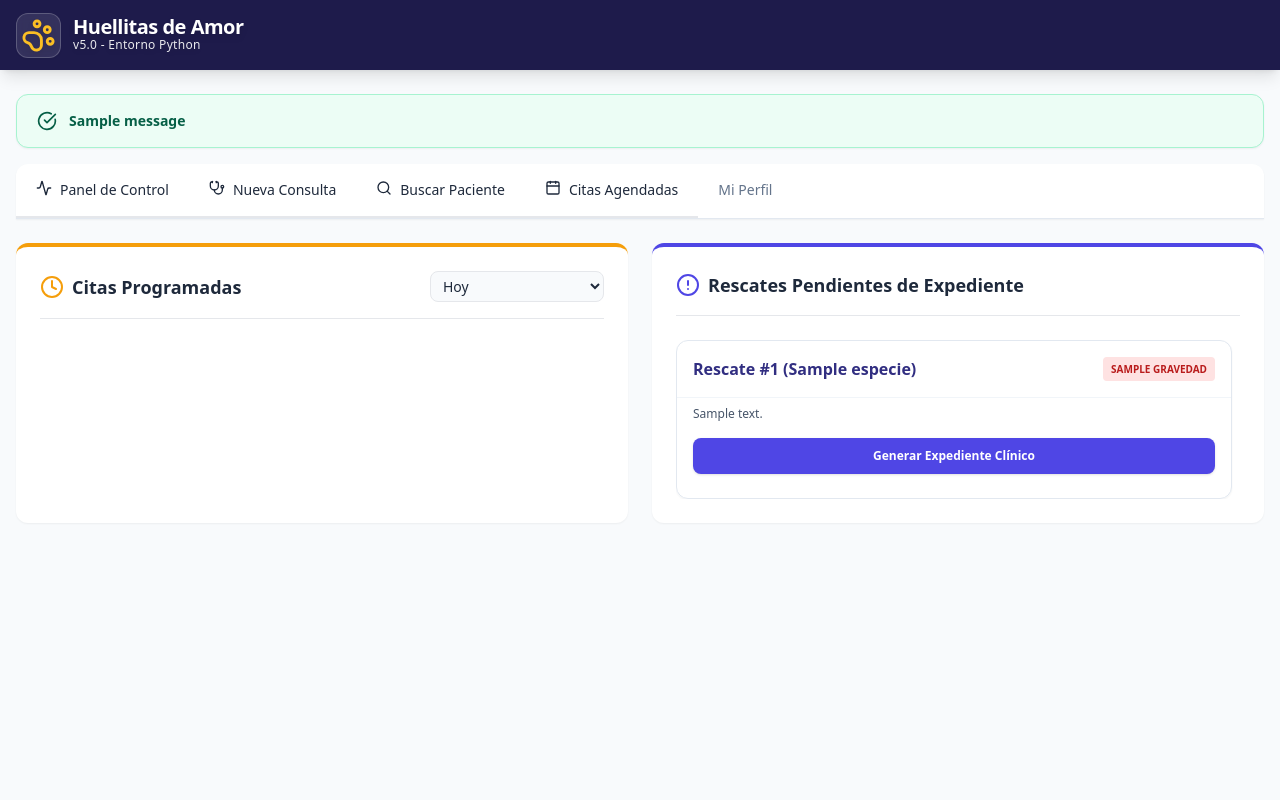
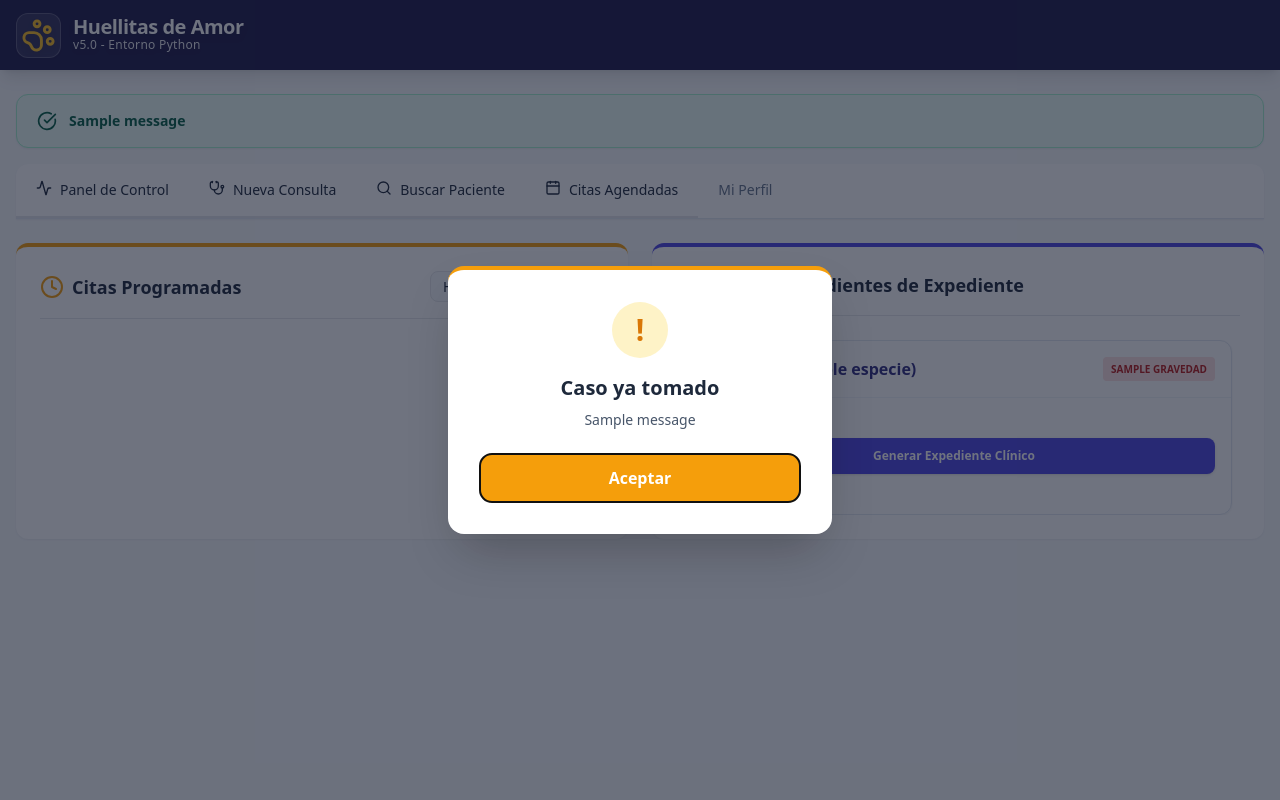
Before and after one commit to awita-de-uvaxd/Sistema-refugio-de-animales, a Flask app: template templates/veterinario.html in a window 1280 px wide. Run offline with Flask 3, Linux system fonts and the light colour scheme; tables that the repository leaves empty hold one stand-in row (values such as "Sample post"); the template is opened without the code that fills it: values that come from a table or form of the project are taken from there, most other values are stand-ins (such as "Sample title", 1, 10 or a date in 2020); grey boxes marked "Sample" are stand-in pictures; one stand-in notice (Sample message) is shown; some libraries are stand-ins or nearby versions.

Commit message:
Actualización de la toma de casos (RESCATISTA)
Bloquear casos ya tomados por otro rescatista
El primero que pulsa tomar el caso se lo queda; al segundo le sale una ventana de aviso con botón Aceptar

Creación de un nuevo archivo llamado "aviso_caso_tomado" en la carpeta compartidos

```diff
--- a/app.py
+++ b/app.py
@@ -505,31 +505,95 @@ def registro():
 
     return render_template('login/inicio.html', modo='registro')
 
+
+# ==========================================
+# TOMAR CASO: el primero usuario que lo toma, se queda con él; los demás reciben un mensaje de er
+# ==========================================
+MSG_TOMADO = "Este caso ya fue tomado por otro compañero."
+
+def mia(uid):
+    """Estado que queda guardado cuando alguien toma un caso: 'Tomada:<id del usuario>'."""
+    return f"Tomada:{uid}"
+
+def reclamar(modelo, registro_id, uid):
+    """Intenta tomar el registro. Es atómico: el UPDATE solo cambia la fila si TODAVÍA está 'Pendiente',
+    así que si dos personas pulsan a la vez, solo una obtiene rowcount == 1.
+    Devuelve True si el caso es mío (lo acabo de tomar o ya lo había tomado yo)."""
+    try:
+        registro_id = int(registro_id)
+    except (TypeError, ValueError):
+        return False
+    tomado = modelo.query.filter_by(id=registro_id, estado='Pendiente').update(
+        {'estado': mia(uid)}, synchronize_session=False)
+    db.session.commit()
+    if tomado == 1:
+        return True
+    return modelo.query.filter_by(id=registro_id, estado=mia(uid)).count() == 1
+
+@app.route('/tomar_alerta/<int:alerta_id>', methods=['POST'])
+def tomar_alerta(alerta_id):
+    if 'usuario_id' not in session or session['rol'] != 'rescatista': return redirect(url_for('login'))
+    if reclamar(Alerta, alerta_id, session['usuario_id']):
+        return redirect(url_for('rescatista', caso=alerta_id))
+    flash(MSG_TOMADO, 'tomado')
+    return redirect(url_for('rescatista'))
+
+@app.route('/tomar_rescate/<int:rescate_id>', methods=['POST'])
+def tomar_rescate(rescate_id):
+    if 'usuario_id' not in session or session['rol'] != 'veterinario': return redirect(url_for('login'))
+    if reclamar(Rescate, rescate_id, session['usuario_id']):
+        return redirect(url_for('veterinario', rescate=rescate_id))
+    flash(MSG_TOMADO, 'tomado')
+    return redirect(url_for('veterinario'))
+
+@app.route('/tomar_cita/<int:cita_id>', methods=['POST'])
+def tomar_cita(cita_id):
+    if 'usuario_id' not in session or session['rol'] != 'veterinario': return redirect(url_for('login'))
+    if reclamar(Cita, cita_id, session['usuario_id']):
+        return redirect(url_for('veterinario', cita=cita_id))
+    flash(MSG_TOMADO, 'tomado')
+    return redirect(url_for('veterinario'))
+
+
+
 # ==========================================
 # 3. RUTAS DE VISUALIZACIÓN
 # ==========================================
-
 @app.route('/rescatista')
 def rescatista():
     if 'usuario_id' not in session or session['rol'] != 'rescatista': return redirect(url_for('login'))
 
-    rescates_db = Rescate.query.filter_by(rescatista_id=session['usuario_id']).all()
-    alertas_db = Alerta.query.filter_by(estado='Pendiente').order_by(Alerta.id.desc()).all()
-    user_data = Usuario.query.get(session['usuario_id']) # Inyección de datos
-
-    return render_template('rescatista.html', mis_rescates=rescates_db, alertas=alertas_db, usuario_data=user_data)
+    uid = session['usuario_id']
+    rescates_db = Rescate.query.filter_by(rescatista_id=uid).all()
+    # Pendientes + las que YO ya tomé (por si cerré la página antes de crear la ficha)
+    alertas_db = Alerta.query.filter(Alerta.estado.in_(['Pendiente', mia(uid)])).order_by(Alerta.id.desc()).all()
+    user_data = Usuario.query.get(uid) # Inyección de datos
+
+    # Si vengo de "Tomar Caso", abre el formulario con esa alerta (solo si de verdad es mía)
+    caso_tomado = Alerta.query.get(request.args.get('caso', type=int)) if request.args.get('caso') else None
+    if caso_tomado and caso_tomado.estado != mia(uid): caso_tomado = None
+
+    return render_template('rescatista.html', mis_rescates=rescates_db, alertas=alertas_db, usuario_data=user_data, caso_tomado=caso_tomado)
 
 @app.route('/veterinario')
 def veterinario():
     if 'usuario_id' not in session or session['rol'] != 'veterinario': return redirect(url_for('login'))
 
-    rescates_pendientes = Rescate.query.filter_by(estado='Pendiente').all()
+    uid = session['usuario_id']
+    visibles = ['Pendiente', mia(uid)]   # pendientes + los que YO ya tomé
+    rescates_pendientes = Rescate.query.filter(Rescate.estado.in_(visibles)).all()
     todos_pacientes = Paciente.query.all()
-    citas_pendientes = Cita.query.filter_by(estado='Pendiente').order_by(Cita.fecha.asc()).all()
+    citas_pendientes = Cita.query.filter(Cita.estado.in_(visibles)).order_by(Cita.fecha.asc()).all()
     hoy = datetime.utcnow().strftime('%Y-%m-%d')
-    user_data = Usuario.query.get(session['usuario_id']) # Inyección de datos
-
-    return render_template('veterinario.html', rescates=rescates_pendientes, pacientes=todos_pacientes, citas=citas_pendientes, hoy=hoy, usuario_data=user_data)
+    user_data = Usuario.query.get(uid) # Inyección de datos
+
+    # Si vengo de "Atender"/"Generar Expediente", abre la consulta (solo si de verdad es mío)
+    rescate_tomado = Rescate.query.get(request.args.get('rescate', type=int)) if request.args.get('rescate') else None
+    if rescate_tomado and rescate_tomado.estado != mia(uid): rescate_tomado = None
+    cita_tomada = Cita.query.get(request.args.get('cita', type=int)) if request.args.get('cita') else None
+    if cita_tomada and cita_tomada.estado != mia(uid): cita_tomada = None
+
+    return render_template('veterinario.html', rescates=rescates_pendientes, pacientes=todos_pacientes, citas=citas_pendientes, hoy=hoy, usuario_data=user_data, rescate_tomado=rescate_tomado, cita_tomada=cita_tomada)
 
 @app.route('/usuario')
 def usuario():
@@ -840,7 +904,9 @@ def crear_alerta():
 def falsa_alarma(alerta_id):
     if 'usuario_id' not in session or session['rol'] != 'rescatista': return redirect(url_for('login'))
     alerta = Alerta.query.get(alerta_id)
-    if alerta:
+    if alerta and alerta.estado not in ('Pendiente', mia(session['usuario_id'])):
+        flash(MSG_TOMADO, 'tomado')   # otro compañero ya la tomó
+    elif alerta:
         db.session.delete(alerta)
         db.session.commit()
     return redirect(url_for('rescatista'))
@@ -853,16 +919,12 @@ def crear_rescate():
     alerta_id = request.form.get('alerta_id')
     if alerta_id == '': alerta_id = None
 
-    # --- BLINDAJE CONTRA COLISIONES (Validación Optimista) ---
+    # --- BLINDAJE CONTRA COLISIONES: la alerta debe ser mía (o seguir pendiente) ---
     if alerta_id:
-        alerta = Alerta.query.get(alerta_id)
-        # Si la alerta ya no está pendiente, alguien más le dio clic primero
-        if not alerta or alerta.estado != "Pendiente":
-            flash("¡El caso fue tomado por otro compañero hace un momento!", "error")
+        if not reclamar(Alerta, alerta_id, session['usuario_id']):
+            flash(MSG_TOMADO, 'tomado')
             return redirect(url_for('rescatista'))
-
-        # Si ganamos la carrera, aseguramos el caso cambiándolo de estado inmediatamente
-        alerta.estado = "Atendida"
+        Alerta.query.filter_by(id=alerta_id).update({'estado': 'Atendida'}, synchronize_session=False)
 
     nuevo_rescate = Rescate(
         direccion=request.form.get('direccion'), especie=request.form.get('especie'),
@@ -873,11 +935,6 @@ def crear_rescate():
 
     db.session.add(nuevo_rescate)
     db.session.commit()
-
-    if alerta_id:
-        alerta = Alerta.query.get(alerta_id)
-        if alerta: alerta.estado = "Atendida"
-
     return redirect(url_for('rescatista'))
 
 # ==========================================
@@ -1020,6 +1077,15 @@ def crear_consulta():
 
     paciente_id = request.form.get('paciente_existente_id')
     rescate_id = request.form.get('rescate_id') or None
+    cita_id = request.form.get('cita_id') or None
+
+    # El rescate / la cita debe ser mía (o seguir pendiente); si otro veterinario la tomó, no se guarda nada
+    if rescate_id and not reclamar(Rescate, rescate_id, session['usuario_id']):
+        flash(MSG_TOMADO, 'tomado')
+        return redirect(url_for('veterinario'))
+    if cita_id and not reclamar(Cita, cita_id, session['usuario_id']):
+        flash(MSG_TOMADO, 'tomado')
+        return redirect(url_for('veterinario'))
 
     # La especie de un animal NUEVO debe estar en la lista de especies
     especie_oficial = None
@@ -1115,7 +1181,6 @@ def crear_consulta():
     if rescate_id:
         rescate = Rescate.query.get(rescate_id)
         if rescate: rescate.estado = "Atendido"
-    cita_id = request.form.get('cita_id')
     if cita_id:
         cita = Cita.query.get(cita_id)
         if cita: cita.estado = "Atendida"
--- a/templates/Veterinario/inicio.html
+++ b/templates/Veterinario/inicio.html
@@ -23,7 +23,7 @@
                   <p class="text-xs text-slate-600 mt-1">{{ c.motivo }}</p>
                 </div>
                 <!-- Pasa el estado de adopción actual para mantenerlo y la foto si la tiene -->
-                <button onclick="prepararConsulta('Seguimiento', null, '{{ c.paciente_obj.especie }}', '{{ c.paciente_obj.sexo }}', '{{ c.paciente_id }}', '{{ c.paciente_obj.nombre }}', '{{ c.id }}', '{{ c.paciente_obj.disponible_adopcion }}', '{{ c.paciente_obj.foto }}')" class="bg-amber-100 text-amber-700 hover:bg-amber-200 px-4 py-2 text-xs font-bold rounded-lg transition">Atender</button>
+                <form method="POST" action="{{ url_for('tomar_cita', cita_id=c.id) }}"><button type="submit" class="bg-amber-100 text-amber-700 hover:bg-amber-200 px-4 py-2 text-xs font-bold rounded-lg transition">Atender</button></form>
               </div>
             {% endfor %}
           {% else %}
@@ -45,7 +45,7 @@
                 </div>
                 <div class="px-4 py-2">
                   <p class="text-xs text-slate-600 line-clamp-1 mb-4">{{ r.descripcion }}</p>
-                  <button onclick="prepararConsulta('Rescate', '{{ r.id }}', '{{ r.especie }}', '{{ r.sexo }}', null, null, null, 'En Observación')" class="bg-indigo-600 text-white px-3 py-2.5 text-xs font-bold rounded-lg w-full hover:bg-indigo-700 transition shadow">Generar Expediente Clínico</button>
+                  <form method="POST" action="{{ url_for('tomar_rescate', rescate_id=r.id) }}"><button type="submit" class="bg-indigo-600 text-white px-3 py-2.5 text-xs font-bold rounded-lg w-full hover:bg-indigo-700 transition shadow">Generar Expediente Clínico</button></form>
                 </div>
               </div>
             {% endfor %}
--- /dev/null
+++ b/templates/compartidos/aviso_caso_tomado.html
@@ -0,0 +1,25 @@
+{# Ventana de aviso "el caso ya fue tomado". Se activa cuando la ruta hace flash(mensaje, 'tomado').
+   Incluir UNA sola vez por página (Rescatista y Veterinario). #}
+{% set avisos_tomado = get_flashed_messages(category_filter=['tomado']) %}
+{% if avisos_tomado %}
+<div id="aviso-caso-tomado" class="fixed inset-0 z-[100] flex items-center justify-center bg-slate-900/60 p-4">
+  <div role="alertdialog" aria-modal="true" aria-labelledby="aviso-titulo"
+       class="bg-white rounded-2xl shadow-2xl max-w-sm w-full p-8 text-center border-t-4 border-amber-500">
+    <div class="mx-auto mb-4 w-14 h-14 rounded-full bg-amber-100 flex items-center justify-center text-amber-600 text-3xl font-black">!</div>
+    <h3 id="aviso-titulo" class="text-xl font-black text-slate-800 mb-2">Caso ya tomado</h3>
+    <p class="text-sm text-slate-600 mb-6">{{ avisos_tomado[0] }}</p>
+    <button type="button" id="aviso-aceptar" onclick="cerrarAvisoTomado()"
+            class="w-full bg-amber-500 hover:bg-amber-600 text-white font-bold py-3 rounded-xl transition">Aceptar</button>
+  </div>
+</div>
+<script>
+  function cerrarAvisoTomado() {
+    var v = document.getElementById('aviso-caso-tomado');
+    if (v) v.remove();
+    document.removeEventListener('keydown', teclaAvisoTomado);
+  }
+  function teclaAvisoTomado(e) { if (e.key === 'Escape' || e.key === 'Enter') cerrarAvisoTomado(); }
+  document.addEventListener('keydown', teclaAvisoTomado);
+  document.getElementById('aviso-aceptar').focus();
+</script>
+{% endif %}
--- a/templates/veterinario.html
+++ b/templates/veterinario.html
@@ -4,7 +4,7 @@
     {% with mensajes = get_flashed_messages(with_categories=true) %}
     {% if mensajes %}
       <div class="mb-4 space-y-2">
-        {% for categoria, mensaje in mensajes %}
+        {% for categoria, mensaje in mensajes if categoria != 'tomado' %}
           <div class="flex items-center gap-3 px-5 py-4 rounded-xl shadow-sm border font-semibold text-sm
             {% if categoria == 'error' %}bg-amber-50 border-amber-200 text-amber-800{% else %}bg-emerald-50 border-emerald-200 text-emerald-800{% endif %}">
             <i data-lucide="{% if categoria == 'error' %}alert-triangle{% else %}check-circle{% endif %}" class="w-5 h-5 flex-shrink-0"></i>
@@ -40,5 +40,30 @@
   };
 </script>
 <script src="{{ url_for('serve_js', filename='veterinario.js') }}" defer></script>
+{% if rescate_tomado %}
+<div id="caso-tomado" hidden
+     data-tipo="Rescate"
+     data-rescate-id="{{ rescate_tomado.id }}"
+     data-especie="{{ rescate_tomado.especie }}"
+     data-sexo="{{ rescate_tomado.sexo }}"></div>
+{% elif cita_tomada %}
+<div id="caso-tomado" hidden
+     data-tipo="Seguimiento"
+     data-cita-id="{{ cita_tomada.id }}"
+     data-paciente-id="{{ cita_tomada.paciente_id }}"
+     data-nombre="{{ cita_tomada.paciente_obj.nombre }}"
+     data-especie="{{ cita_tomada.paciente_obj.especie }}"
+     data-sexo="{{ cita_tomada.paciente_obj.sexo }}"
+     data-adopcion="{{ cita_tomada.paciente_obj.disponible_adopcion }}"
+     data-foto="{{ cita_tomada.paciente_obj.foto }}"></div>
+{% endif %}
+<script>
+    // Vengo de pulsar "Tomar Caso" y el caso es mío: abre el formulario ya llenado
+  document.addEventListener('DOMContentLoaded', function () {
+    var caso = document.getElementById('caso-tomado');
+    if (caso) prepararCaso(caso.dataset.id, caso.dataset.direccion);
+  });
+</script>
 {% endblock %}
 {% include 'compartidos/_gestor_especies.html' %}
+{% include 'compartidos/aviso_caso_tomado.html' %}
```
Also changed, not shown: templates/rescatista.html (+15 -4 lines), static/uploads/2.jpg (added).
